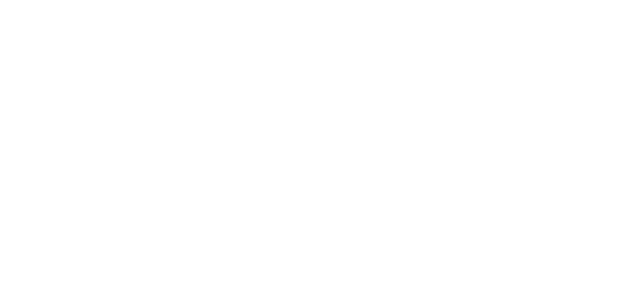
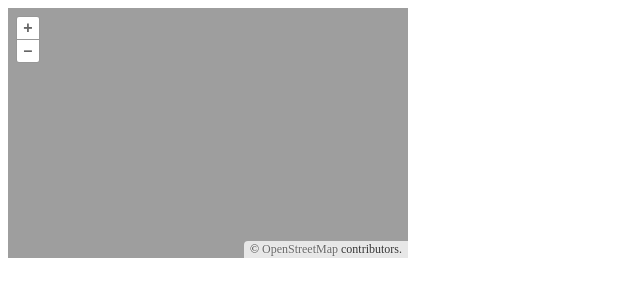
Before and after one commit to tomagb/cityfront, a website built with Parcel: page index.html in a window 1280 px wide. Shown: the whole page, without its empty margins (0-640 px from the left). Built offline with nearby package versions, Linux system fonts and the light colour scheme.

Commit message:
OpenLayes works with Parcel.

```diff
--- a/index.html
+++ b/index.html
@@ -1,5 +1,17 @@
+<!DOCTYPE html>
 <html>
-	<body>
-		<script src="./index.js"></script>
-	</body>
+  <head>
+    <meta charset="utf-8">
+    <title>Using Parcel with OpenLayers</title>
+    <style>
+      #map {
+        width: 400px;
+        height: 250px;
+      }
+    </style>
+  </head>
+  <body>
+    <div id="map"></div>
+    <script src="./index.js"></script>
+  </body>
 </html>
--- a/index.js
+++ b/index.js
@@ -1 +1,17 @@
-console.log('hello world')
+import 'ol/ol.css';
+import {Map, View} from 'ol';
+import TileLayer from 'ol/layer/Tile';
+import OSM from 'ol/source/OSM';
+
+const map = new Map({
+  target: 'map',
+  layers: [
+    new TileLayer({
+      source: new OSM()
+    })
+  ],
+  view: new View({
+    center: [0, 0],
+    zoom: 0
+  })
+});
--- a/package.json
+++ b/package.json
@@ -6,7 +6,7 @@
   "scripts": {
     "test": "echo \"Error: no test specified\" && exit 1",
     "dev": "parcel index.html",
-    "build": "parcel index.html"
+    "build": "parcel build --public-url . index.html"
   },
   "repository": {
     "type": "git",
@@ -18,7 +18,9 @@
     "url": "https://github.com/klekih/cityfront/issues"
   },
   "homepage": "https://github.com/klekih/cityfront#readme",
-  "dependencies": {},
+  "dependencies": {
+    "ol": "^5.3.0"
+  },
   "devDependencies": {
     "parcel-bundler": "^1.11.0"
   }
```
Also changed, not shown: README.md, 1 other file.
